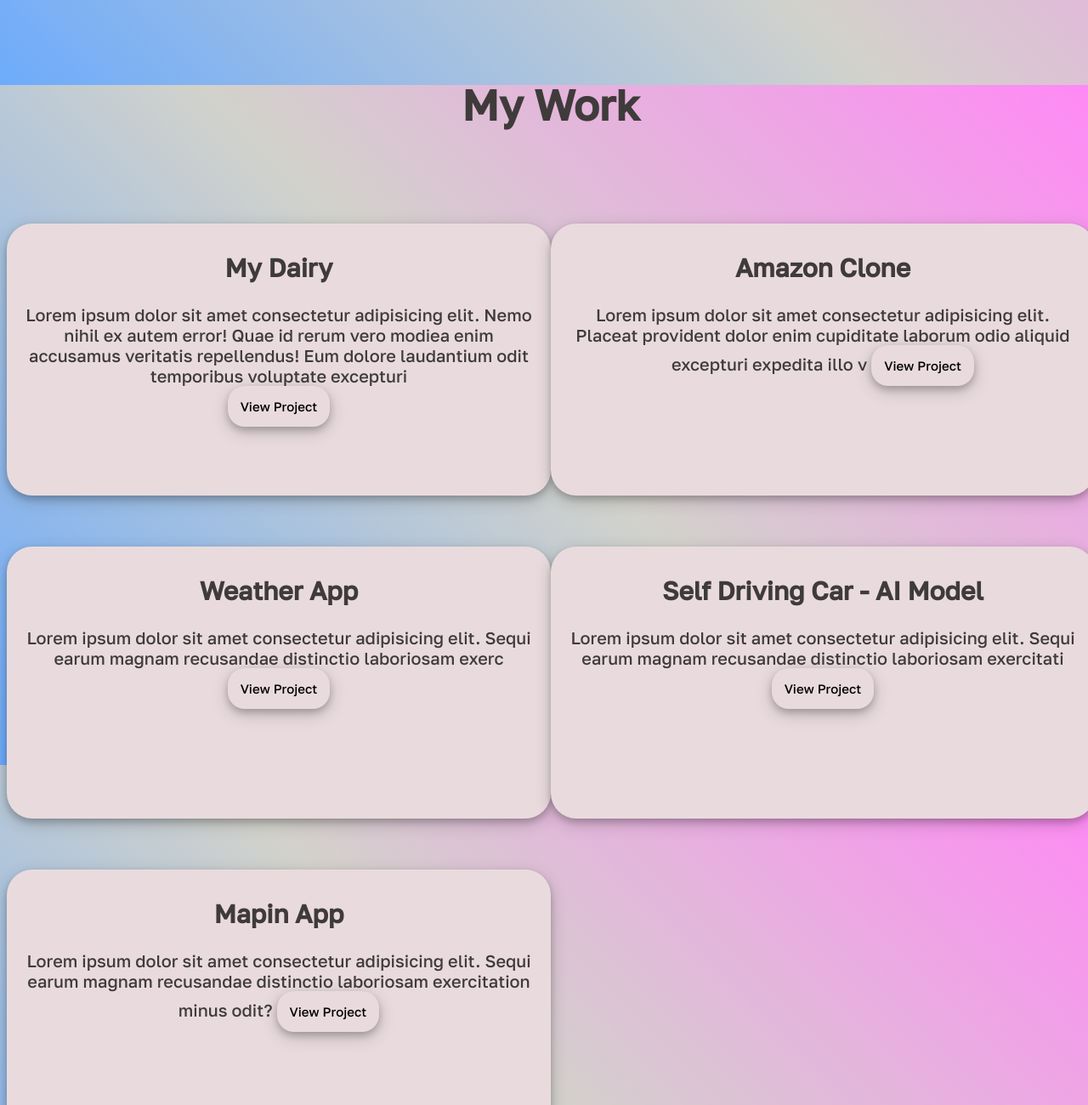
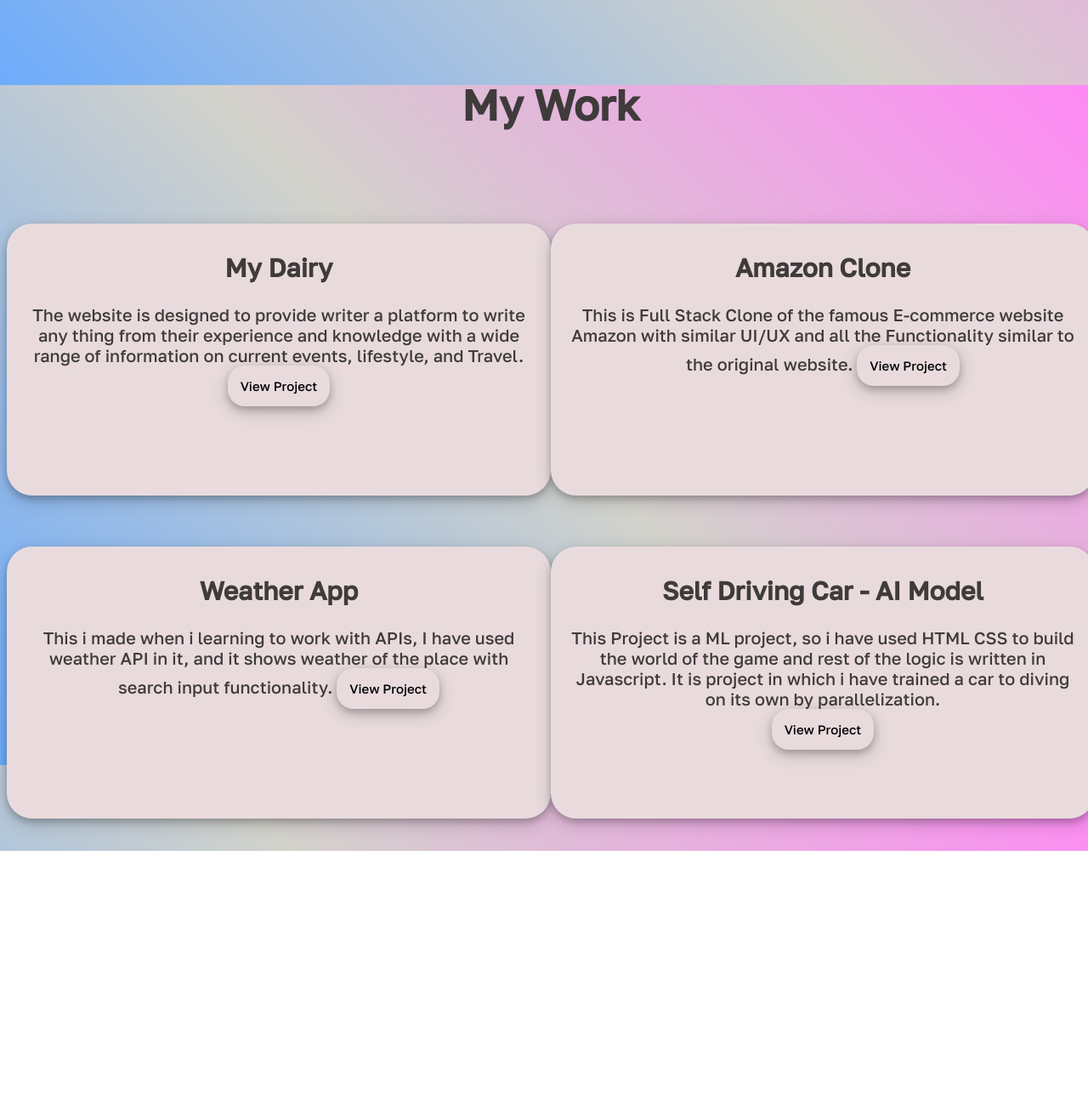
Before and after one commit to RohitChauhan98/Portfolio, a plain HTML site: page index.html in a window 1280 px wide. Shown: the part 1500-2800 px from the top of the page at 85% size. After the commit the page ends 2501 px from the top, so only its background shows below. Drawn offline with nearby package versions, Linux system fonts and the light colour scheme.

Commit message:
Aboutme_Updated

```diff
--- a/index.html
+++ b/index.html
@@ -102,7 +102,7 @@
                 <h1>Hi, I'm Rohit Chauhan.<br>Engineer & Developer </h1>
                 <p>Full Stack Web Development</p>
                 <div class="btndiv">
-                    <button class="btn">Download Resume</button>
+                    <a href="https://drive.google.com/file/d/1XoeTAytOSfYYR8GPymjBfLo4WdrfSTiH/view"><button class="btn">Download Resume</button></a>
                 </div>
 
             </div>
@@ -117,13 +117,16 @@
         <div class="page2" id="page2">
             <div class="about" data-aos="fade-right">
                 <h1>About me</h1>
-                <p>Hello, I am Rohit Chauhan, from Uttarkhand, India. I am a second year student of B.Tech (Computer Science and Engineering). My hobbies are coding, listening music, Cinematography and Traveling.</p>
+                <p>Hello, I am Rohit Chauhan, from Uttarakhand, India. I am a second year student of B.Tech (Computer
+                    Science and Engineering). My hobbies are coding, listening music, Cinematography and Traveling.</p>
             </div>
 
             <div class="about " data-aos="fade-left">
                 <h1>My Skills</h1>
 
-                <p>I am a Full Stack Web-Developer,I know HTML, CSS, Javascript, and MERN Stack. I have worked on a lot of projects and still learning more in this field <br>Currently I am learning Machine Learning<br>I am also proefficient in C, C++ and Data Structures</p>
+                <p>I am a Full Stack Web-Developer,I know HTML, CSS, Javascript, and MERN Stack. I have worked on a lot
+                    of projects and still learning more in this field <br>Currently I am learning Machine Learning<br>I
+                    am also proefficient in C, C++ and Data Structures</p>
 
             </div>
         </div>
@@ -134,47 +137,32 @@
             <div class="grid-container">
                 <div class="about ab2" data-aos="fade-left">
                     <h2>My Dairy</h2>
-                    Lorem ipsum dolor sit amet consectetur adipisicing elit. Nemo nihil ex autem error! Quae id rerum
-                    vero
-                    modiea enim accusamus veritatis repellendus! Eum dolore laudantium odit temporibus voluptate
-                    excepturi
+                    The website is designed to provide writer a platform to write any thing from their experience and knowledge with a wide range of information on current events, lifestyle, and Travel.
                     <br>
                     <button class="btnProject"> View Project</button>
 
                 </div>
                 <div class="about ab2" data-aos="fade-right">
                     <h2>Amazon Clone</h2>
-                    Lorem ipsum dolor sit amet consectetur adipisicing elit. Placeat provident dolor enim cupiditate
-                    laborum
-                    odio aliquid excepturi expedita illo v
+                    This is Full Stack Clone of the famous E-commerce website Amazon with similar UI/UX and all the Functionality similar to the original website.
                     <button class="btnProject"> View Project</button>
 
                 </div>
                 <div class="about ab2" data-aos="fade-left">
                     <h2>Weather App</h2>
-                    Lorem ipsum dolor sit amet consectetur adipisicing elit. Sequi earum magnam recusandae distinctio
-                    laboriosam
-                    exerc
+                        This i made when i learning to work with APIs, I have used weather API in it, and it shows weather of the place with search input functionality.
                     <button class="btnProject"> View Project</button>
 
                 </div>
                 <div class="about ab2" data-aos="fade-right">
-                    <h2>Self Driving Car - AI Model</h2>
-                    Lorem ipsum dolor sit amet consectetur adipisicing elit. Sequi earum magnam recusandae distinctio
-                    laboriosam
-                    exercitati
+                    <div>
+                        <h2>Self Driving Car - AI Model</h2>
+                    This Project is a ML project, so i have used HTML CSS to build the world of the game and rest of the logic is written in Javascript. It is project in which i have trained a car to diving on its own by parallelization.
+                    </div>
                     <button class="btnProject"> View Project</button>
 
                 </div>
-                <div class="about ab2" data-aos="fade-left">
-                    <h2>Mapin App</h2>
-                    Lorem ipsum dolor sit amet consectetur adipisicing elit. Sequi earum magnam recusandae distinctio
-                    laboriosam
-                    exercitation
-                    minus odit?
-                    <button class="btnProject"> View Project</button>
 
-                </div>
 
             </div>
 
```
